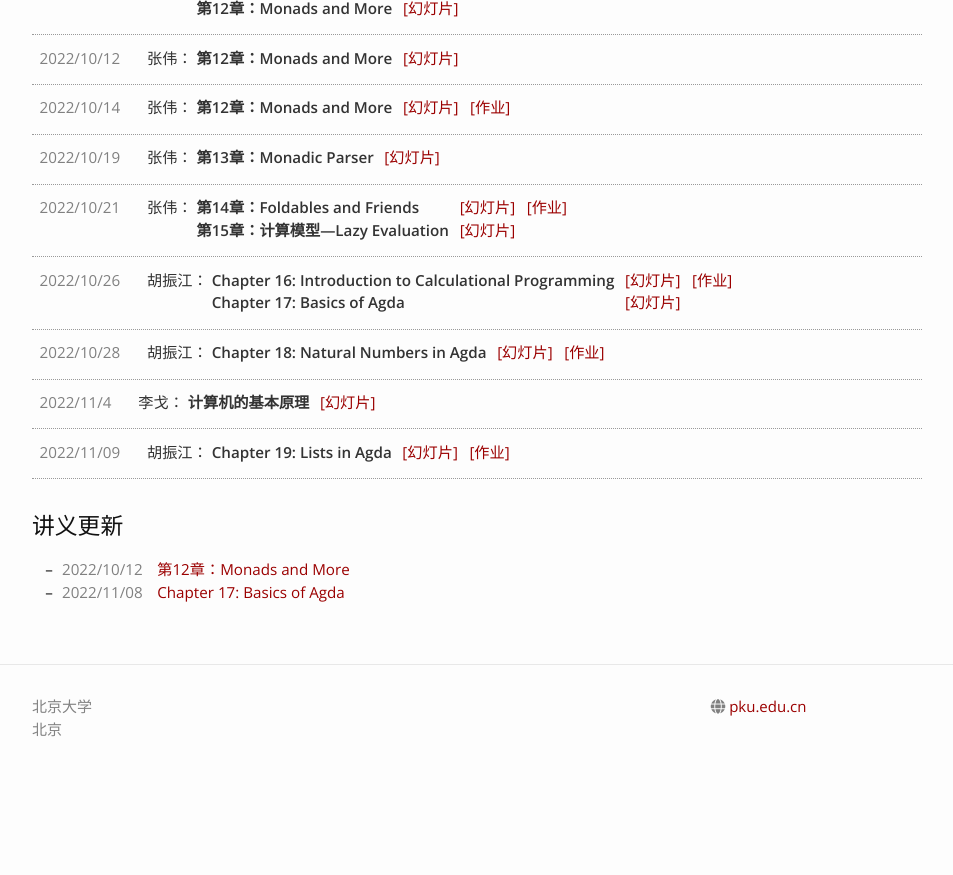
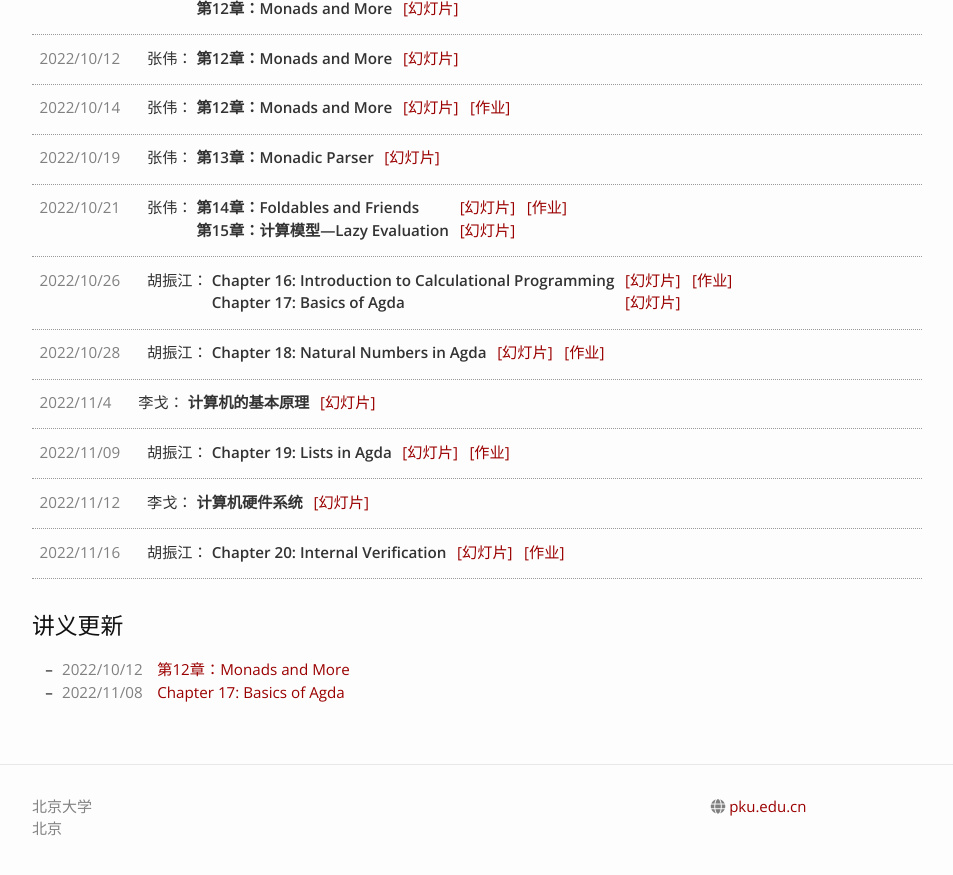
Before and after one commit to zhenjiang888/FP, a Jekyll site: the page built from 2022/lectures.md, in a window 1280 px wide and 900 px high, scrolled down 928 px. Shown: the top 875 px of the window, without its empty margins (163-1116 px from the left). Built offline with Jekyll 4.4.1, drawn with Linux system fonts in a browser that asks for light colours; nearby versions of some CDN libraries; before the commit the page ends 1728 px from its top, so only the background shows below that.

Commit message:
Upload ch20

```diff
--- a/_data/_2022.yaml
+++ b/_data/_2022.yaml
@@ -182,6 +182,21 @@ lectures:
     - text: 【14】完成第19章的习题
       link: homeworks/HW14.agda
     due: 2022/11/15
+- teacher: 李戈
+  date: 2022/11/12
+  slides:
+  - title: "计算机硬件系统"
+    link: "计算机硬件系统.pdf"
+- teacher: 胡振江
+  date: 2022/11/16
+  slides:
+  - title: "Chapter 20: Internal Verification"
+    link: ch20_internal.pdf
+  assignment:
+    descriptions:
+    - text: 【15】完成第20章的习题
+      link: homeworks/HW15.agda
+    due: 2022/11/22
 
 updates:
 - slides: "第12章：Monads and More"
```
Also changed, not shown: 2 other files.
